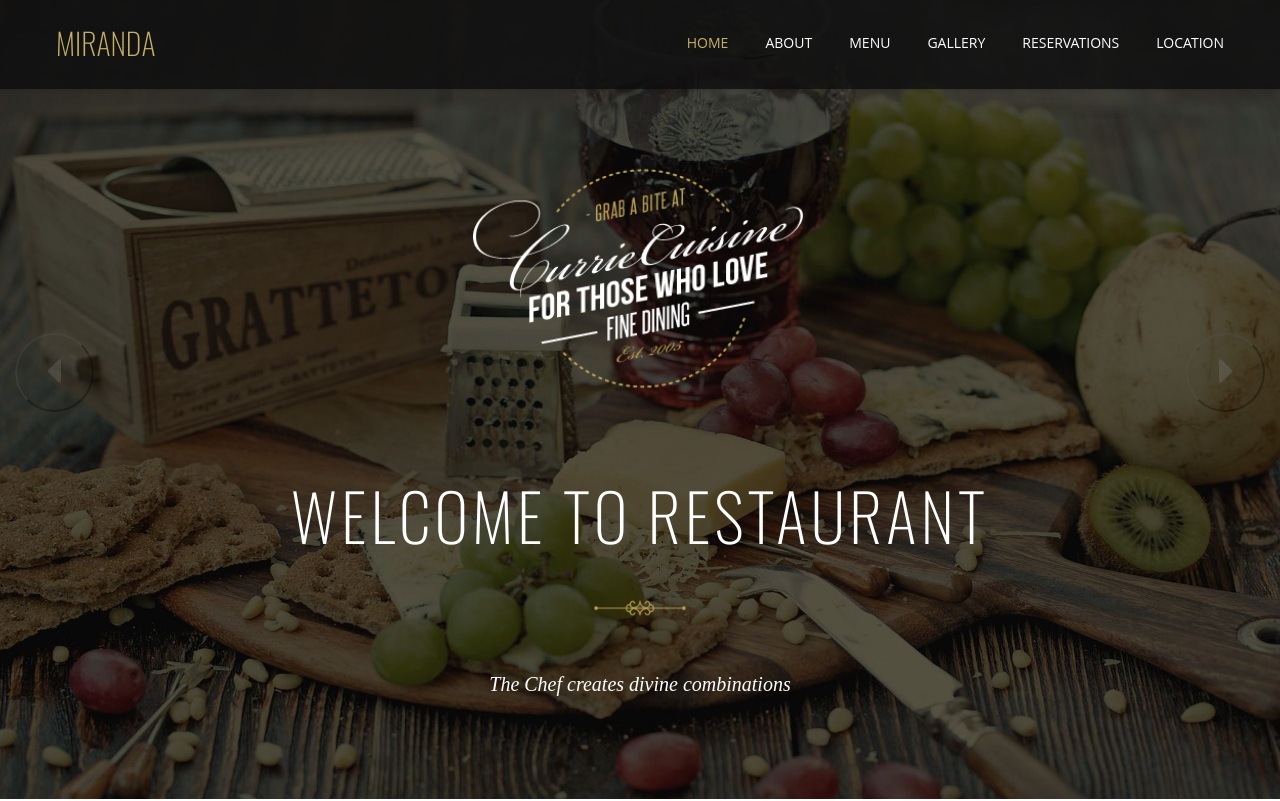
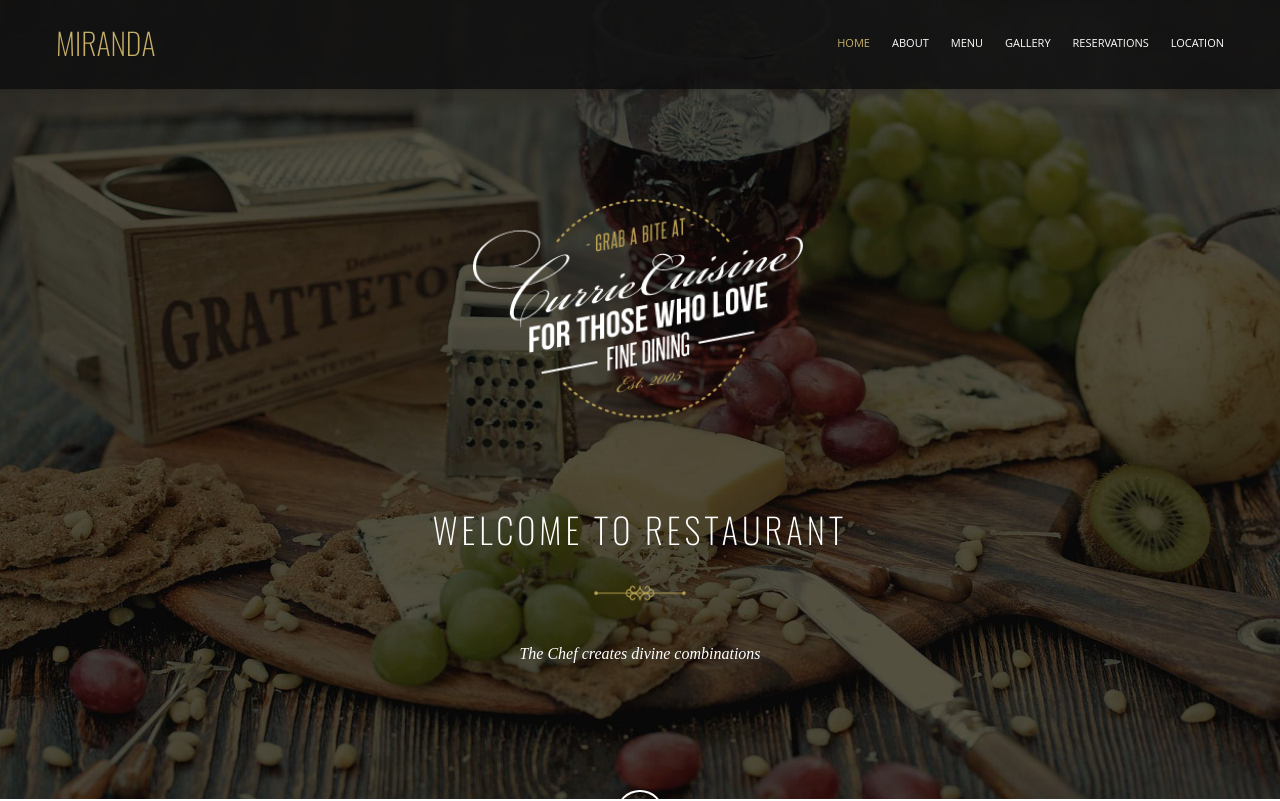
Before and after one commit to john2796/portfolio-001, a React (Create React App) app: page / in a window 1280 px wide. Shown: the top 801 px of the page. Built offline with nearby package versions, Linux system fonts and the light colour scheme; the HTML template or start-up script is replaced by a standard one; what google-maps-react would draw is missing.

Commit message:
adding hamburger menu for tablet

```diff
--- a/src/Components/About/Menu.js
+++ b/src/Components/About/Menu.js
@@ -1,5 +1,6 @@
 import React, { Component } from 'react';
 import styled from 'styled-components';
+import { device } from '../../Theme/MediaQueries'
 
 import menuLogo from '../../assets/home/menu_logo.png';
 import Steak from '../Foods/Steak';
@@ -19,6 +20,9 @@ const MenuWrapper = styled.div`
   .menu__flex {
     display: flex;
     justify-content: space-between;
+    @media ${device.laptop}{
+        flex-direction: column;
+      }
 
 
     .menu__title {
@@ -26,7 +30,7 @@ const MenuWrapper = styled.div`
      text-transform: uppercase;
       color: var(--darkGold);
       font-family: "Oswald", sans-serif;
-      font-size: 24px;
+      font-size: 2.4rem;
       font-weight: 400;
       margin-bottom: 33px;
       }
@@ -35,38 +39,54 @@ const MenuWrapper = styled.div`
 
 
   .menu__item .items {
-    width: 300px;
+    width: 260px;
+    @media ${device.laptop}{
+         width:100%;
+        }
+
     /* border: 1px solid red; */
     margin-bottom: -40px;
       .menu__caption {
       text-transform: uppercase;
       font-family: "Cabin", sans-serif;
       font-weight: 700;
-      font-size: 15px;
+      font-size: 1.5rem;
       color: #0c0901;
       margin-bottom: 10px;
       text-align: left;
+      @media ${device.laptop}{
+          font-size: 1.6rem;
+        }
     }
     .menu__item__flex {
       display: flex;
       justify-content: space-between;
       align-items: baseline;
       margin-top: -14px;
+      @media ${device.laptop}{
+         width:100%;
+        }
 
 
     .menu__ingredients {
-      font-size: 13px;
+      font-size: 1.3rem;
       text-transform: none;
       font-weight: 400;
       color: #484745;
+      @media ${device.laptop}{
+         font-size: 1.6rem;
+        }
     }
 
     .menu__price {
       font-family: "Cabin", sans-serif;
       font-weight: 700;
       font-style: italic;
-      font-size: 14px;
+      font-size: 1.4rem;
       color: #bfa760;
+      @media ${device.laptop}{
+        font-size: 1.8rem;
+     }
     }
    }
   }
--- a/src/Components/Gallery/Gallery.js
+++ b/src/Components/Gallery/Gallery.js
@@ -53,7 +53,7 @@ const GalleryWrapper = styled.section`
 
 .gallery__flex__parent {
   display: grid;
-  grid-template-columns: repeat(auto-fill, minmax(350px, 1fr));
+  grid-template-columns: repeat(auto-fill, minmax(300px, 1fr));
   justify-items:center;
 
 
--- a/src/Components/Header/Carousel.js
+++ b/src/Components/Header/Carousel.js
@@ -2,6 +2,7 @@ import React, { Component } from 'react';
 import styled from 'styled-components';
 import logoIntro from '../../assets/home/logo_intro.png'
 import sideSeparator from '../../assets/home/side-separator.png'
+import { device } from '../../Theme/MediaQueries';
 
 //slider images
 import image01 from '../../assets/homecarousel/home1.jpg'
@@ -35,7 +36,7 @@ background: gray;
         max-width: 100%;
         width: 100px;
         height: auto;
-        margin: 20px 0;
+        margin: 5px 0;
     }
 
   h2 {
@@ -47,6 +48,9 @@ background: gray;
     text-transform: uppercase;
     letter-spacing: 4px;
     margin: 70px 0 30px 0;
+    @media ${device.laptopS}{
+      font-size: 3.5rem;
+    }
   }
 
     p {
@@ -59,6 +63,10 @@ background: gray;
     width: 100%;
     margin-bottom: 120px;
     margin-top: 30px;
+
+    @media ${device.laptopS}{
+      font-size: 1.6rem;
+     }
     }
 
 
@@ -91,6 +99,9 @@ background: gray;
         display: flex;
         width: 100%;
         justify-content: space-between;
+        @media ${device.laptopS}{
+          justify-content: center;
+        }
         .carousel__left_btn,
         .carousel__right_btn{
           /* align-self: auto | flex-start | flex-end | center | baseline | stretch; */
@@ -110,6 +121,10 @@ background: gray;
         color: gray;
         border-radius:50%;
         outline: none;
+
+        @media ${device.laptopS}{
+          display: none;
+        }
 
           &:hover {
              opacity: 1;
--- a/src/Components/Navigation/Navigation.js
+++ b/src/Components/Navigation/Navigation.js
@@ -17,9 +17,11 @@ const NavigationWrapper = styled.div`
     -webkit-transition: all 0.3s ease-in;
     -o-transition: all 0.3s ease-in;
     transition: all 0.3s ease-in;
+
   .active{
     color: var(--gold);
   }
+
 
  a {
   padding: 40px 0;
@@ -33,10 +35,16 @@ const NavigationWrapper = styled.div`
     line-height: 6px;
     border-bottom: 3px solid transparent;
     text-shadow: 0px 0px 1px transparent;
-    @media ${device.laptop}{
+
+    @media ${device.laptopS}{
       font-size:1.1rem;
       margin-left: 22px;
     }
+    @media ${device.tablet}{
+      color: red;
+      display: none;
+    }
+
 
   &:hover {
     color: var(--gold)!important;
@@ -49,28 +57,111 @@ const NavigationWrapper = styled.div`
     color: var(--gold);
     font-family: 'Oswald', sans-serif;
     font-weight:300;
+    @media ${device.tablet}{
+      color: red;
+      display: block;
+     }
     }
   }
+}
+
+.navigation__btn {
+  color: white;
+  font-size:4rem;
+  cursor:pointer;
+  display: none;
+}
+
+@media ${device.tablet}{
+  .navigation__btn {
+  display: block;
+}
+  .open {
+  display: block;
+  color: orange;
+  display: block;
+  position: relative;
+  left: 0;
+  width: 100%;
+  top:100;
+  border: 1px solid red;
+  display: flex;
+  flex-direction: column;
+  align-items: center;
+}
+
+.close {
+  display: none;
+}
 }
 `
 
 class Navigation extends Component {
+  state = {
+    isOpen: false
+  }
+
+  toggleHamburger = () => {
+    this.setState((state, props) => {
+      return {
+        isOpen: !state.isOpen
+      }
+    })
+  }
+
 
   render() {
+    const { isOpen } = this.state
+    let toggle = isOpen ? 'open' : 'close';
     return (
       <NavigationWrapper>
-        <nav >
+        <nav>
           <div className="wrapper">
-            <NavLink to="/" exact activeClassName="active">Miranda</NavLink>
-            <NavLink to="/" exact activeClassName="active" >Home</NavLink>
-            <NavLink to="/about" activeClassName="active" className="nav__item">About</NavLink>
-            <NavLink to="/menu" activeClassName="active" className="nav__item">Menu</NavLink>
-            <NavLink to="/gallery" activeClassName="active" className="nav__item">Gallery</NavLink>
-            <NavLink to="/reservation" activeClassName="active" className="nav__item">Reservations</NavLink>
-            <NavLink to="/location" activeClassName="active" className="nav__item">Location</NavLink>
+            <NavLink
+              to="/"
+              exact
+              activeClassName="active"
+            >Miranda</NavLink>
+            <NavLink
+              to="/"
+              exact
+              activeClassName="active"
+              className={toggle}
+            >Home</NavLink>
+            <NavLink
+              to="/about"
+              activeClassName="active" className="nav__item"
+              className={toggle}
+            >About</NavLink>
+            <NavLink
+              to="/menu"
+              activeClassName="active"
+              className="nav__item"
+              className={toggle}
+            >Menu</NavLink>
+            <NavLink
+              to="/gallery"
+              activeClassName="active" className="nav__item"
+              className={toggle}
+            >Gallery</NavLink>
+            <NavLink
+              to="/reservation"
+              activeClassName="active"
+              className="nav__item"
+              className={toggle}
+            >Reservations</NavLink>
+            <NavLink
+              to="/location"
+              activeClassName="active" className="nav__item"
+              className={toggle}
+            >Location</NavLink>
+            <span
+              className="navigation__btn"
+              onClick={this.toggleHamburger}
+            >x</span>
           </div>
         </nav>
-      </NavigationWrapper>
+      </NavigationWrapper >
 
     );
   }
--- a/src/Theme/MediaQueries.js
+++ b/src/Theme/MediaQueries.js
@@ -1,14 +1,16 @@
 const size = {
-  mobileL: '425px',
-  tablet: '768px',
-  laptop: '1024px',
+  mobile: '425px',
+  tablet: '775px',
+  laptop: '989px',
+  laptopS: '1024px',
   desktop: '2560px'
 }
 
 
 export const device = {
-  mobileL: `(max-width: ${size.mobileL})`,
+  mobile: `(max-width: ${size.mobileL})`,
   tablet: `(max-width: ${size.tablet})`,
+  laptop: `(max-width: ${size.laptopS})`,
   laptop: `(max-width: ${size.laptop})`,
   desktop: `(max-width: ${size.desktop})`,
 };
```
